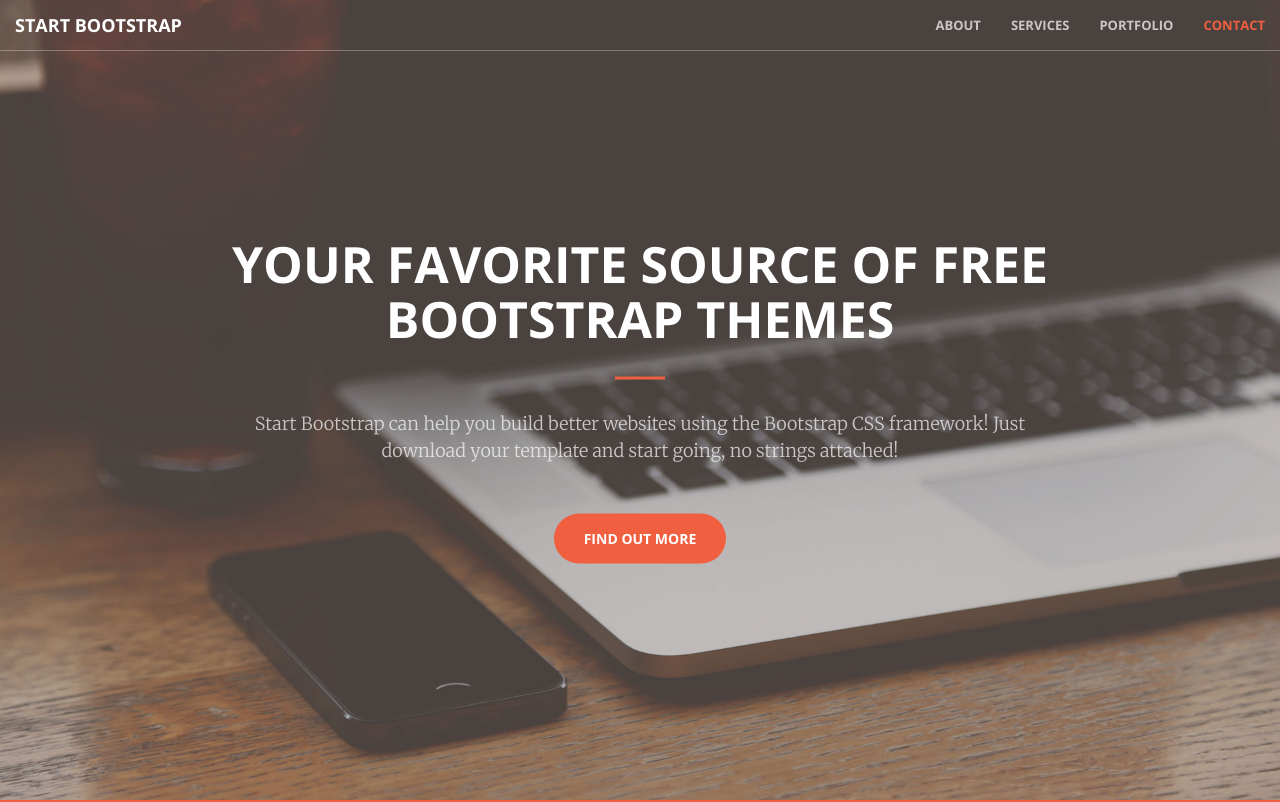
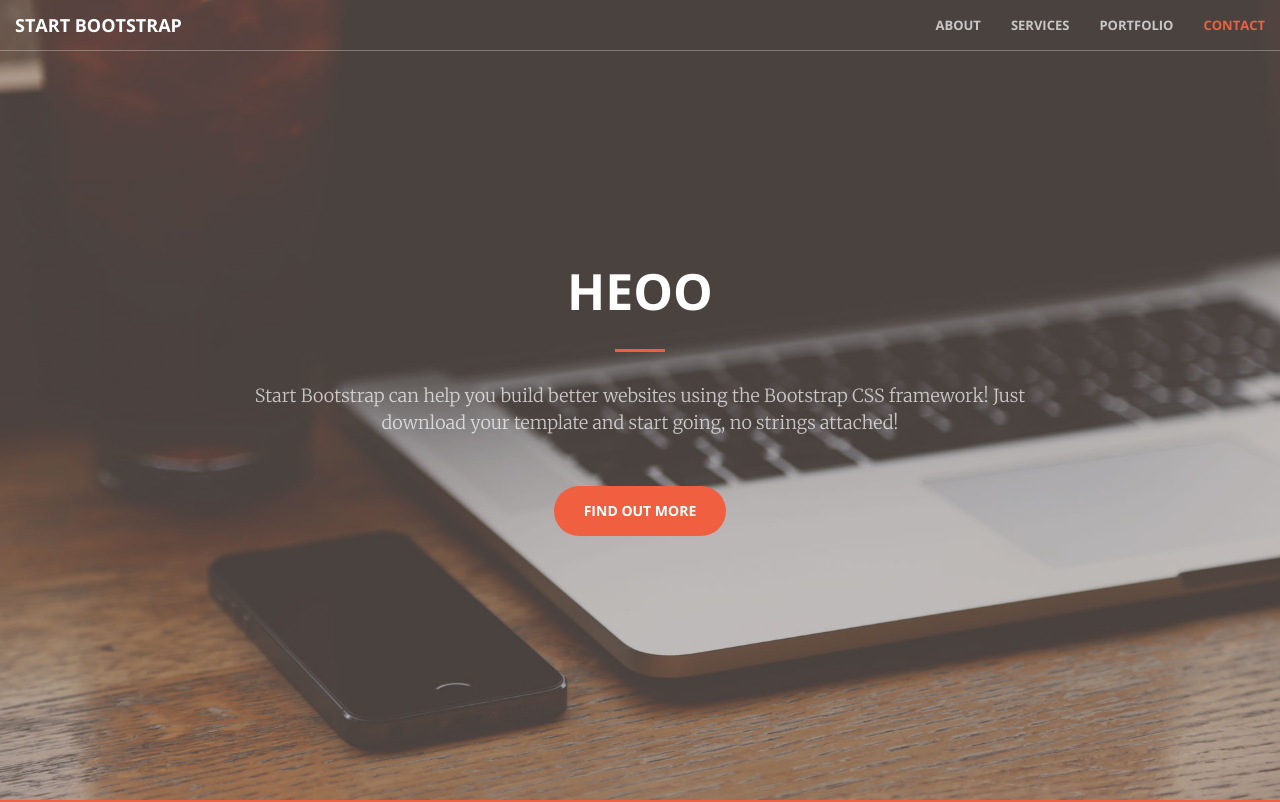
Before and after one commit to NoFa-Shark/git-shark, a plain HTML site: page index.html in a window 1280 px wide. Shown: the top 802 px of the page. Drawn offline with nearby package versions, Linux system fonts and the light colour scheme.

Commit message:
add2 index.html

```diff
--- a/index.html
+++ b/index.html
@@ -71,7 +71,7 @@
     <header>
         <div class="header-content">
             <div class="header-content-inner">
-                <h1 id="homeHeading">Your Favorite Source of Free Bootstrap Themes</h1>
+                <h1 id="homeHeading">Heoo</h1>
                 <hr>
                 <p>Start Bootstrap can help you build better websites using the Bootstrap CSS framework! Just download your template and start going, no strings attached!</p>
                 <a href="#about" class="btn btn-primary btn-xl page-scroll">Find Out More</a>
```
